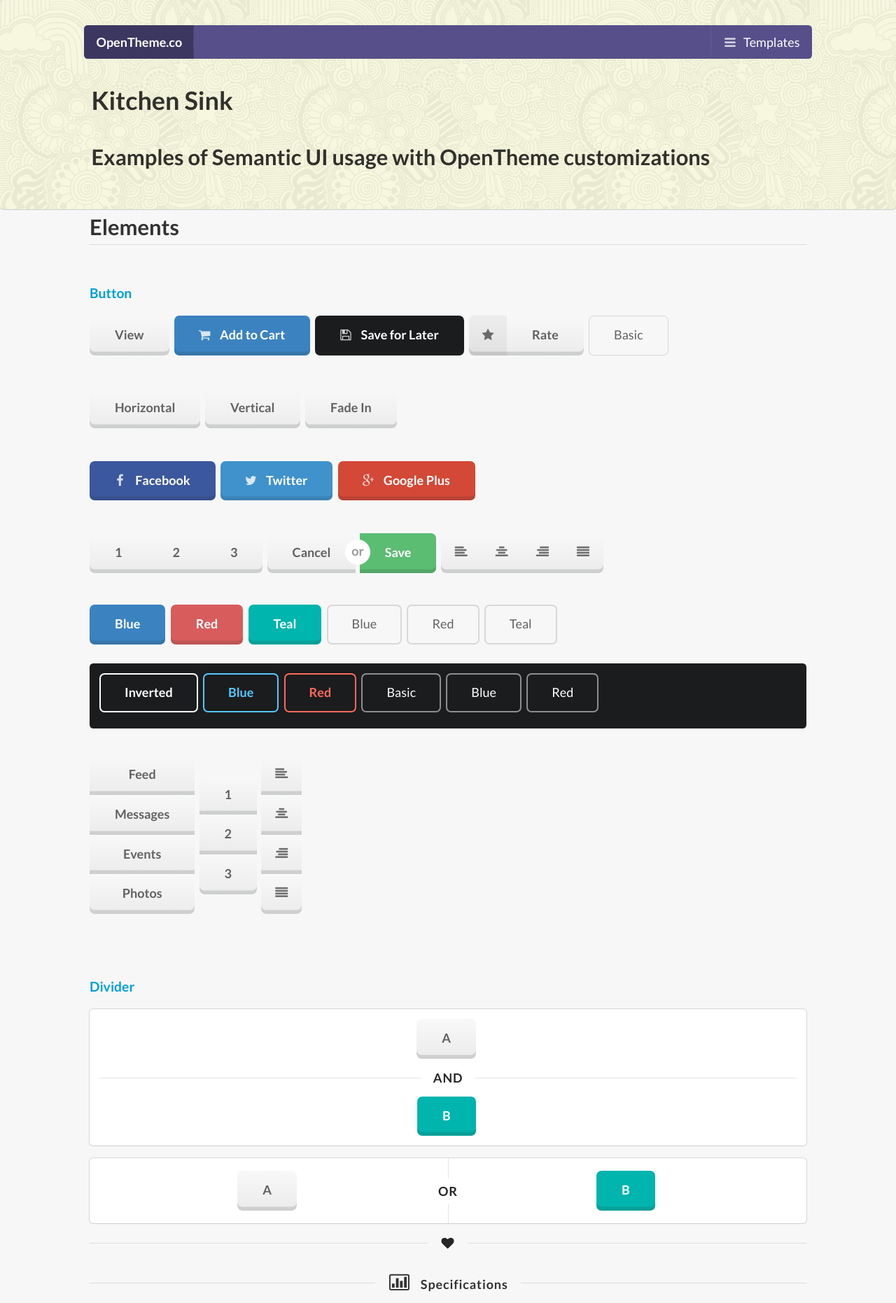
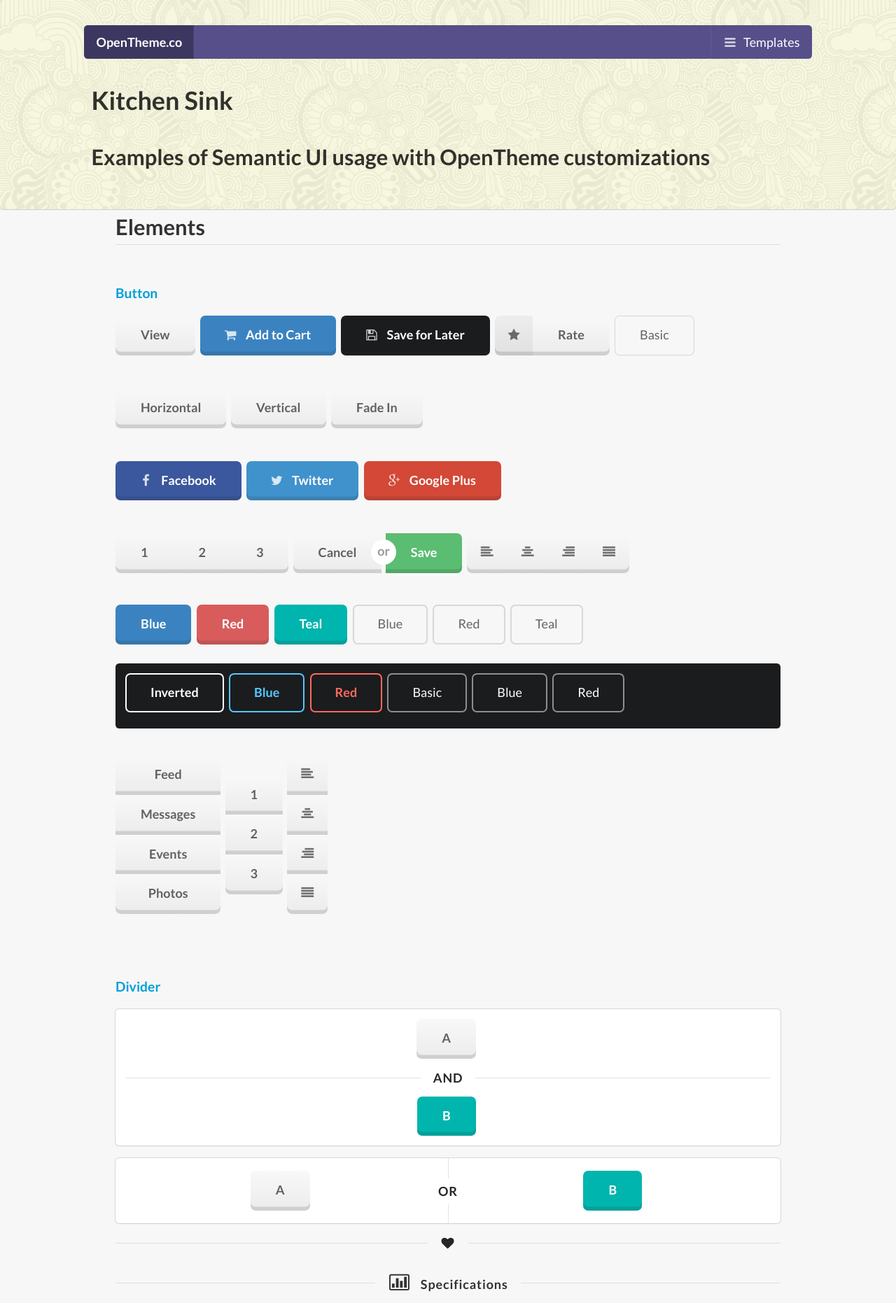
Before and after one commit to manavsehgal/opentheme, a Jekyll site: the page built from kitchensink.html, in a window 1280 px wide. Shown: the top 1862 px of the page at 70% size. Built offline with Jekyll 4.4.1, drawn with Linux system fonts in a browser that asks for light colours; nearby versions of some CDN libraries.

Commit message:
Fixed custom.css for kithensink, default overrides

```diff
--- a/css/custom.css
+++ b/css/custom.css
@@ -136,7 +136,7 @@ html {
 *******************************/
 
 .demo.container {
-  width: 80%;
+  width: 90%;
   margin: 10px auto;
 }
 
@@ -161,17 +161,19 @@ html {
 .global .segment.example {
   z-index: 1;
 }
-.global .ui.label:not(.empty) {
-  margin-bottom: 1em;
-}
-.global .segment .ui.label {
-  margin-bottom: 0em;
-}
 
 
 /*******************************
           Responsive
 *******************************/
+
+/* [Hack] for Kitchen Sink. Needs to be done in Semantic UI Grid or take care of all resolutions. */
+@media only screen and (min-width : 950px) {
+  .demo.container {
+    width: 950px;
+  }
+
+}
 
 /* Mobile Only */
 @media only screen and (max-width : 768px) {
```
